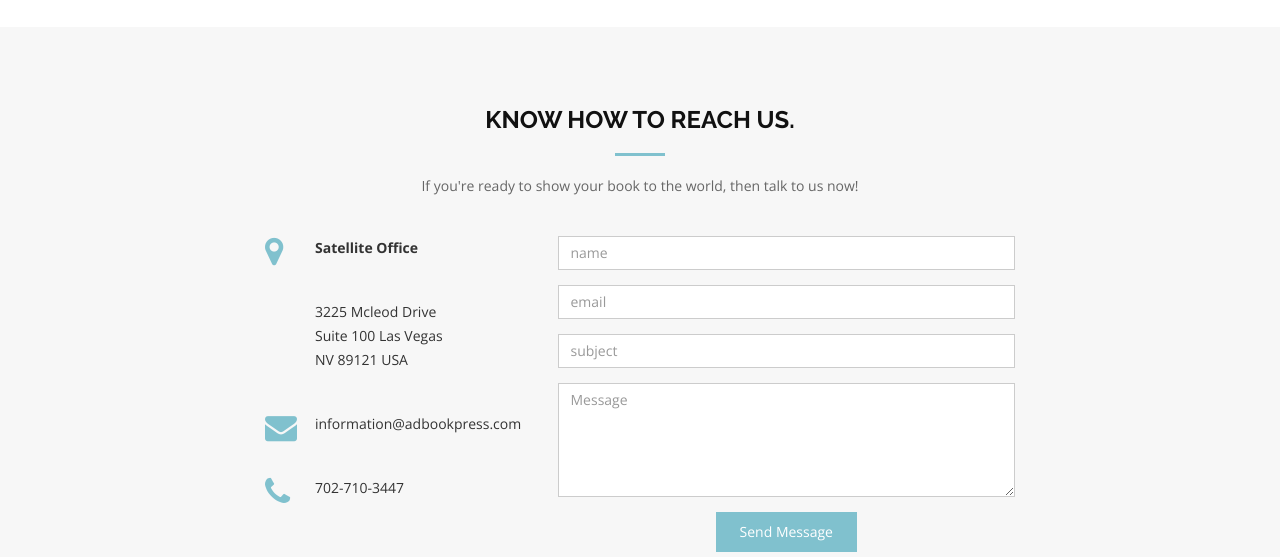
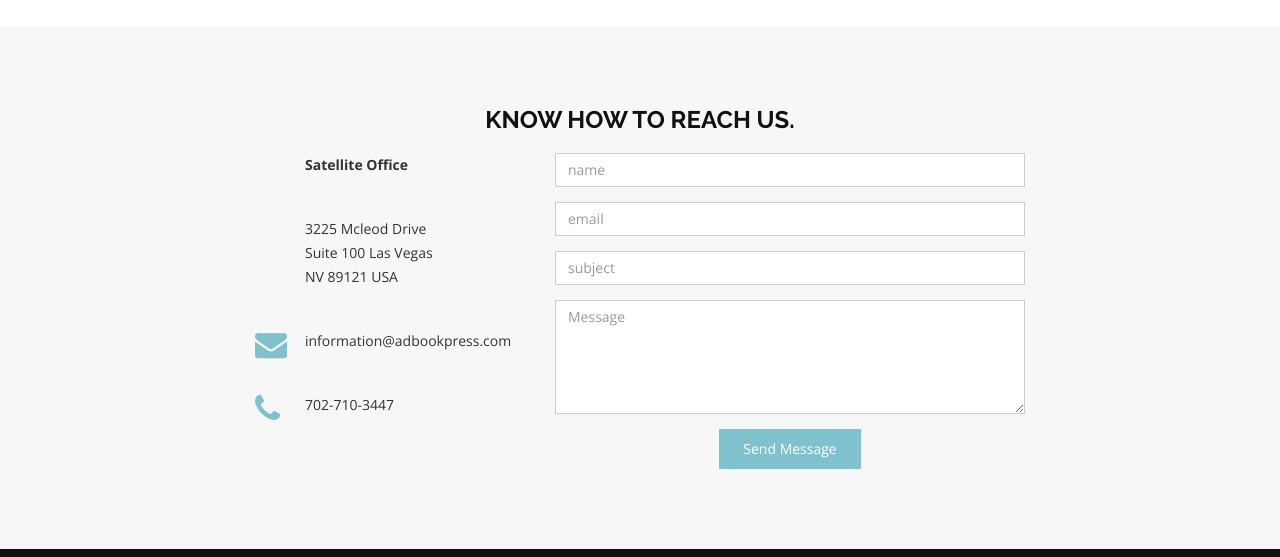
Before and after one commit to adbookpress/adbookpress.github.io, a website: page about.html in a window 1280 px wide. Shown: the part 1718-2275 px from the top of the page. Drawn offline with nearby package versions, Linux system fonts and the light colour scheme.

Commit message:
Update about.html

```diff
--- a/about.html
+++ b/about.html
@@ -154,17 +154,12 @@
       <div class="row">
         <div class="col-md-12">
           <h3 class="section-title">Know how to reach us.</h3>
-          <div class="section-title-divider"></div>
-          <p class="section-description">If you're ready to show your book to the world, then talk to us now!</p>
         </div>
-      </div>
 
       <div class="row">
         <div class="col-md-3 col-md-push-2">
           <div class="info">
             <div>
-              <i class="fa fa-map-marker"></i>
-
               <p><strong>Satellite Office</strong></p>
               <p>3225 Mcleod Drive<br>Suite 100 Las Vegas<br>NV 89121 USA</p>
             </div>
```
